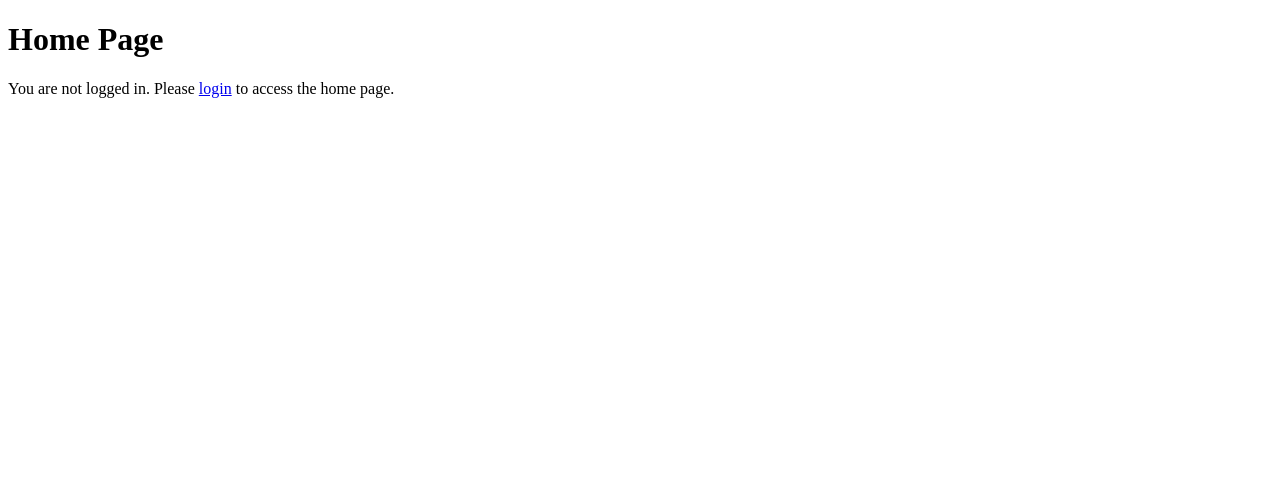
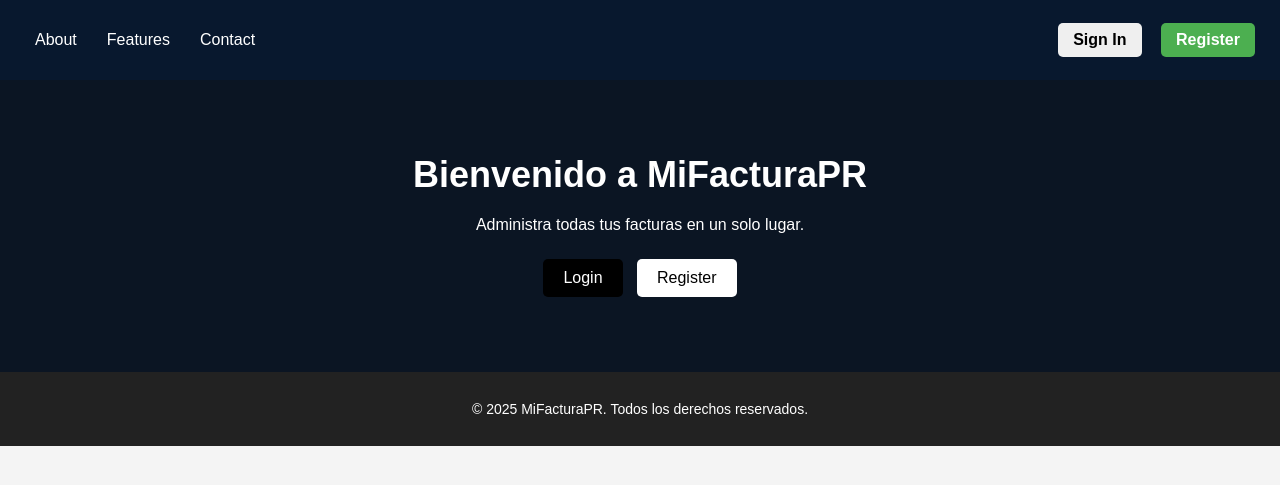
Before and after one commit to mikatiba/SWE-II-Project, a Flask app: page / in a window 1280 px wide. Shown: the top 485 px of the page. Run offline with Flask 3, Linux system fonts and the light colour scheme; some libraries are stand-ins or nearby versions.

Commit message:
Update del frontend

```diff
--- a/FLASK-AUTH/app.py
+++ b/FLASK-AUTH/app.py
@@ -1,34 +1,44 @@
 from flask import Flask, render_template, request, redirect, url_for, session
 from flask_mysqldb import MySQL
 
-app = Flask('__name__')
+app = Flask(__name__)
 app.secret_key = '1234'
 
-#MYSQL Configuration``
-
+# ✅ MySQL Configuration
 app.config['MYSQL_HOST'] = 'localhost'
 app.config['MYSQL_USER'] = 'root'
-app.config['MYSQL_PASSWORD'] = '' #aqui va el password base de datos local
+app.config['MYSQL_PASSWORD'] = '701512'
 app.config['MYSQL_DB'] = 'flask_users'
 
 mysql = MySQL(app)
 
+#  Landing Page
 @app.route('/')
+def index():
+    return render_template('index.html')
+
+#  Página principal después de login
+@app.route('/home')
 def home():
     if 'username' in session:
         return render_template('home.html', username=session['username'])
     else:
-        return render_template('home.html')
+        return redirect(url_for('login'))  # Si no hay sesión, redirige al login
 
+#  Login
 @app.route('/login', methods=['GET', 'POST'])
 def login():
     if request.method == 'POST':
         username = request.form['username']
         pwd = request.form['password']
+
         cur = mysql.connection.cursor()
-        cur.execute(f"select username, password from tbl_users where username = '{username}'")
+
+        #  Uso de placeholders para evitar inyección SQL
+        cur.execute("SELECT username, password FROM tbl_users WHERE username = %s", (username,))
         user = cur.fetchone()
         cur.close()
+
         if user and pwd == user[1]:
             session['username'] = user[0]
             return redirect(url_for('home'))
@@ -37,6 +47,7 @@ def login():
 
     return render_template('login.html')
 
+#  Registro
 @app.route('/register', methods=['GET', 'POST'])
 def register():
     if request.method == 'POST':
@@ -44,17 +55,20 @@ def register():
         pwd = request.form['password']
 
         cur = mysql.connection.cursor()
-        cur.execute(f"insert into tbl_users (username, password) values ('{username}', '{pwd}')")
+
+        # Uso de placeholders para evitar inyección SQL
+        cur.execute("INSERT INTO tbl_users (username, password) VALUES (%s, %s)", (username, pwd))
         mysql.connection.commit()
         cur.close()
 
         return redirect(url_for('login'))
     return render_template('register.html')
 
+#  Logout
 @app.route('/logout')
 def logout():
     session.pop('username', None)
-    return redirect(url_for('home'))
+    return redirect(url_for('index'))  #  Redirige al landing page tras logout
 
 if __name__ == '__main__':
     app.run(debug=True)
--- /dev/null
+++ b/FLASK-AUTH/static/css/style.css
@@ -0,0 +1,158 @@
+/* Fuente Poppins */
+body {
+    font-family: 'Poppins', sans-serif;
+    margin: 0;
+    padding: 0;
+    background-color: #f4f4f4;
+    text-align: center;
+}
+
+/* Navbar */
+header {
+    background-color: #08182E;
+    padding: 15px 0;
+}
+
+.navbar {
+    display: flex;
+    justify-content: space-between;
+    align-items: center;
+    padding: 0 20px;
+}
+
+.nav-links {
+    list-style: none;
+    padding: 0;
+    display: flex;
+}
+
+.nav-links li {
+    margin: 0 15px;
+}
+
+.nav-links a {
+    color: white;
+    text-decoration: none;
+    font-weight: 400;
+}
+
+.auth-buttons .btn {
+    padding: 8px 15px;
+    border: none;
+    cursor: pointer;
+    font-weight: 600;
+    border-radius: 5px;
+    margin-left: 10px;
+}
+
+.auth-buttons .register {
+    background-color: #4CAF50;
+    color: white;
+}
+
+.auth-buttons .btn:hover {
+    opacity: 0.8;
+}
+
+
+main {
+    background-color: #0B1523;
+    color: white;
+    padding: 50px 20px;
+}
+
+h1 {
+    font-size: 36px;
+    margin-bottom: 20px;
+}
+
+
+.image-container img {
+    max-width: 78%;
+    height: auto;
+    object-fit: cover;
+}
+
+/* Estilos para el footer */
+.footer {
+    background: #222; /* Color oscuro */
+    color: white;
+    text-align: center;
+    padding: 15px 0;
+    font-size: 14px;
+    position: relative;
+    width: 100%;
+    bottom: 0;
+}
+
+/* Asegura que el footer esté pegado abajo si el contenido es poco */
+html, body {
+    height: 100%;
+    margin: 0;
+    display: flex;
+    flex-direction: column;
+}
+
+.main-content {
+    flex: 1; /* Empuja el footer hacia abajo si hay poco contenido */
+}
+
+/* Botones */
+.buttons {
+    margin: 20px 0;
+}
+
+.btn {
+    padding: 10px 20px;
+    font-size: 16px;
+    border: none;
+    cursor: pointer;
+    border-radius: 5px;
+    margin: 5px;
+}
+
+.dark {
+    background-color: black;
+    color: white;
+}
+
+.light {
+    background-color: white;
+    color: black;
+}
+
+/*  hover en el navbar */
+.nav-links a {
+    color: white;
+    text-decoration: none;
+    font-weight: 400;
+    transition: color 0.3s ease-in-out;
+}
+
+
+/* hover en el navbar */
+.nav-links a:hover {
+    color: #4CAF50;
+}
+
+/* hover en los botones */
+.btn {
+    padding: 10px 20px;
+    font-size: 16px;
+    border: none;
+    cursor: pointer;
+    border-radius: 5px;
+    margin: 5px;
+    transition: all 0.3s ease-in-out;
+}
+
+.btn:hover {
+    transform: scale(1.05); /* Hace que el botón crezca un poco */
+    box-shadow: 0px 4px 10px rgba(0, 0, 0, 0.2);
+}
+
+/*  focus en botones */
+.btn:focus {
+    outline: 3px solid #4CAF50; /* Resalta el botón seleccionado */
+    outline-offset: 2px;
+}
--- a/FLASK-AUTH/templates/home.html
+++ b/FLASK-AUTH/templates/home.html
@@ -2,17 +2,18 @@
 <html lang="en">
 <head>
     <meta charset="UTF-8">
-    <meta http-equiv="X-UA-Compatible" content="IE=edge">
     <meta name="viewport" content="width=device-width, initial-scale=1.0">
     <title>Home Page</title>
+    <link rel="stylesheet" href="{{ url_for('static', filename='style.css') }}">
 </head>
 <body>
     <h1>Home Page</h1>
+
     {% if username %}
         <p>Hello, {{ username }}! You are already logged in.</p>
         <a href="{{ url_for('logout') }}">Logout</a>
     {% else %}
-        <p>You are not logged in. Please <a href="/login">login</a> to access the home page.</p>
+        <p>You are not logged in. Please <a href="{{ url_for('login') }}">login</a> to access the home page.</p>
     {% endif %}
 </body>
 </html>
--- /dev/null
+++ b/FLASK-AUTH/templates/index.html
@@ -0,0 +1,38 @@
+<!DOCTYPE html>
+<html lang="en">
+<head>
+    <meta charset="UTF-8">
+    <meta name="viewport" content="width=device-width, initial-scale=1.0">
+    <title>MiFacturaPR - Bienvenido</title>
+    <link rel="stylesheet" href="{{ url_for('static', filename='css/style.css') }}">
+
+</head>
+<body>
+    <header>
+        <nav class="navbar">
+            <ul class="nav-links">
+                <li><a href="#">About</a></li>
+                <li><a href="#">Features</a></li>
+                <li><a href="#">Contact</a></li>
+            </ul>
+            <div class="auth-buttons">
+                <a href="{{ url_for('login') }}"><button class="btn">Sign In</button></a>
+                <a href="{{ url_for('register') }}"><button class="btn register">Register</button></a>
+            </div>
+        </nav>
+    </header>
+
+    <main>
+        <h1>Bienvenido a MiFacturaPR</h1>
+        <p>Administra todas tus facturas en un solo lugar.</p>
+        <div class="buttons">
+            <a href="{{ url_for('login') }}"><button class="btn dark">Login</button></a>
+            <a href="{{ url_for('register') }}"><button class="btn light">Register</button></a>
+        </div>
+    </main>
+
+    <footer class="footer">
+        <p>© 2025 MiFacturaPR. Todos los derechos reservados.</p>
+    </footer>
+</body>
+</html>
```
